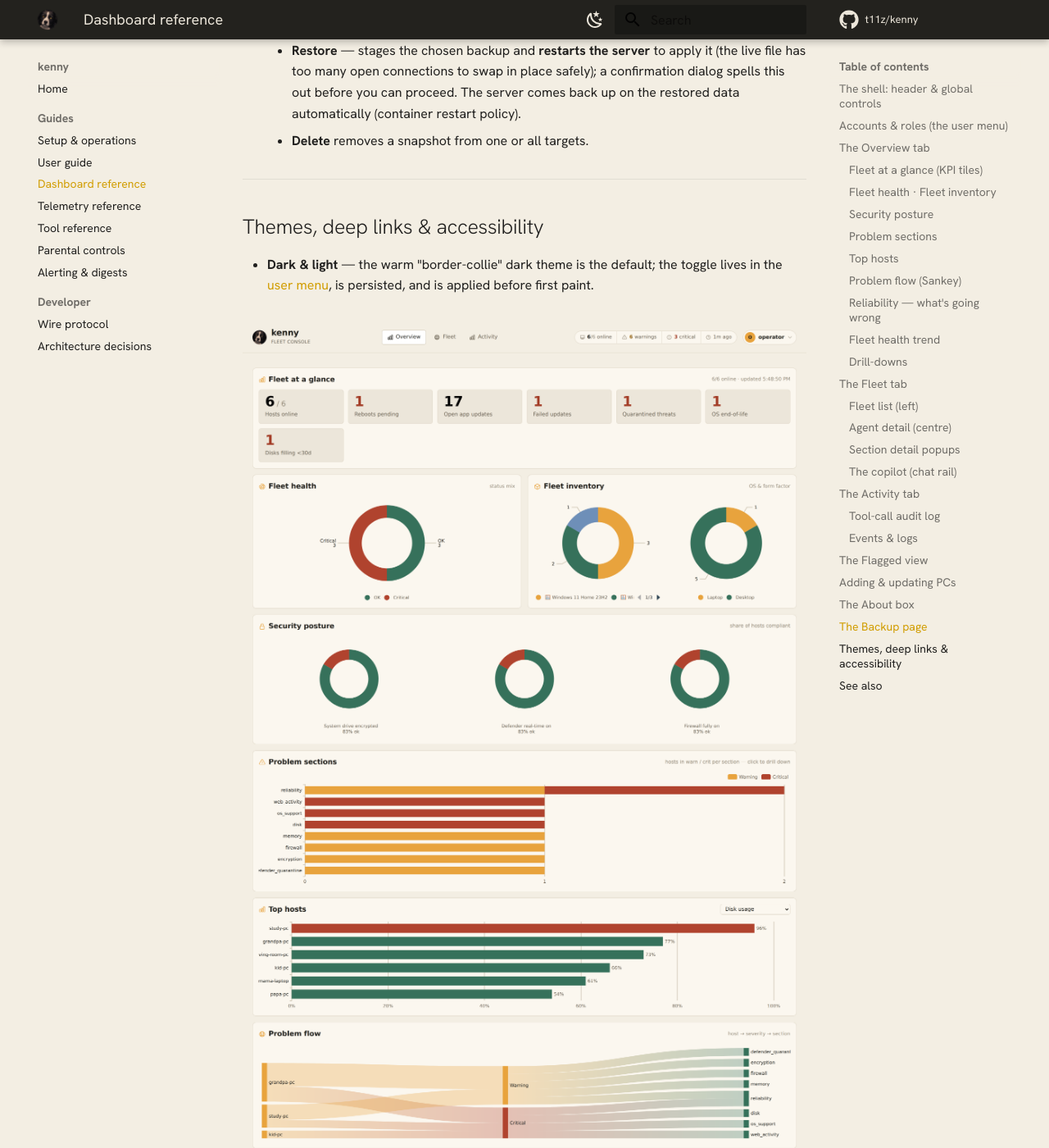
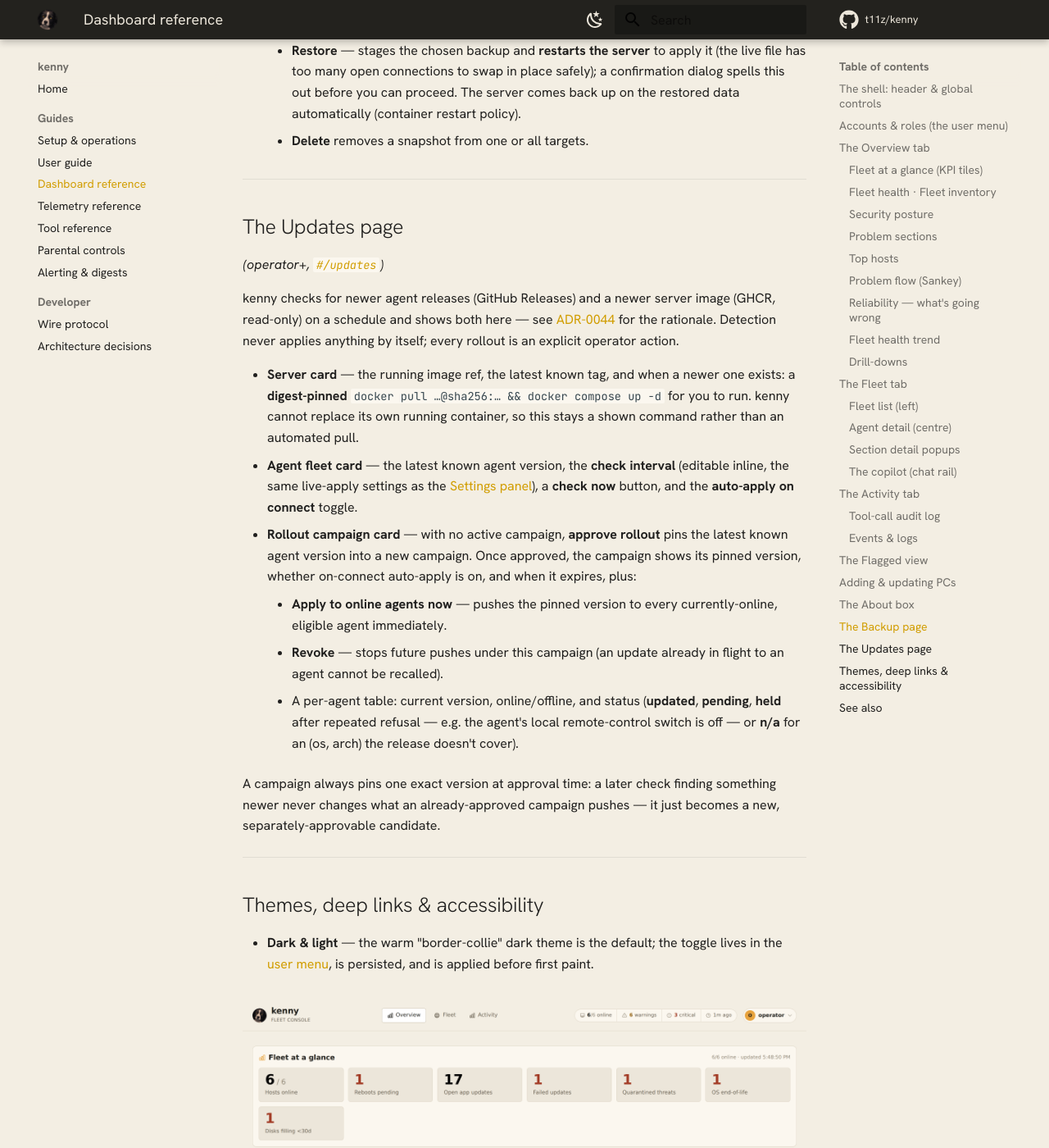
Before and after one commit to nullthrone/kenny, an MkDocs documentation site: the page built from docs/dashboard.md, in a window 1280 px wide and 1400 px high, scrolled down 20339 px. Shown: the whole window at 82% size. Built offline with MkDocs 1.6.1 and Material for MkDocs 9.7.7, drawn with Linux system fonts in a browser that asks for light colours; comment, search, counter and statistics services are not loaded; some of the changed text lies outside the part shown.

Commit message:
docs: reconcile dashboard.md + ADR index for the Updates page (ADR-0044)
Follows /doc-sync after the prior commit added the Updates dashboard tab,
its /api/updates* routes, and a new settings group:

- docs/dashboard.md: new "The Updates page" section (mirrors the Backup
  page's structure/tone) documenting the server/agent-fleet/campaign cards;
  added #/updates to the deep-links list.
- docs/adr/README.md: indexed ADR-0044 (status: proposed, matching the
  record itself).

Screenshots intentionally NOT regenerated: cross-checked scripts/screenshots/
shots.py against the index.html diff — the only visible change is a new
entry in the user-menu dropdown (never opened by any existing shot) and the
new #/updates route (never visited by any existing shot). None of the 12
screenshots the doc-drift map lists for an index.html change actually show
anything that changed, so a regen would produce byte-identical PNGs. Same
precedent as the Backup page (ADR-0043), which also shipped without a
dedicated screenshot.

`mkdocs build --strict` passes (exit 0; one pre-existing unrelated INFO-level
anchor note in user-guide.md, untouched by this change).

Co-Authored-By: Claude Sonnet 5 <noreply@anthropic.com>
Claude-Session: https://claude.ai/code/session_01FTeUjhkk7dSbhsx35dRc4K
Signed-off-by: Claude <noreply@anthropic.com>

```diff
--- a/docs/dashboard.md
+++ b/docs/dashboard.md
@@ -430,6 +430,40 @@ for the full rationale.
 
 ---
 
+## The Updates page
+
+*(operator+, [`#/updates`](#the-shell-header-global-controls))*
+
+kenny checks for newer agent releases (GitHub Releases) and a newer server image (GHCR,
+read-only) on a schedule and shows both here — see
+[ADR-0044](adr/0044-scheduled-update-detection-and-operator-approved-rollout.md) for the
+rationale. Detection never applies anything by itself; every rollout is an explicit
+operator action.
+
+- **Server card** — the running image ref, the latest known tag, and when a newer one
+  exists: a **digest-pinned** `docker pull …@sha256:… && docker compose up -d` for you to
+  run. kenny cannot replace its own running container, so this stays a shown command rather
+  than an automated pull.
+- **Agent fleet card** — the latest known agent version, the **check interval** (editable
+  inline, the same live-apply settings as the [Settings panel](#accounts-roles-the-user-menu)),
+  a **check now** button, and the **auto-apply on connect** toggle.
+- **Rollout campaign card** — with no active campaign, **approve rollout** pins the latest
+  known agent version into a new campaign. Once approved, the campaign shows its pinned
+  version, whether on-connect auto-apply is on, and when it expires, plus:
+    - **Apply to online agents now** — pushes the pinned version to every currently-online,
+      eligible agent immediately.
+    - **Revoke** — stops future pushes under this campaign (an update already in flight to
+      an agent cannot be recalled).
+    - A per-agent table: current version, online/offline, and status (**updated**,
+      **pending**, **held** after repeated refusal — e.g. the agent's local remote-control
+      switch is off — or **n/a** for an (os, arch) the release doesn't cover).
+
+A campaign always pins one exact version at approval time: a later check finding something
+newer never changes what an already-approved campaign pushes — it just becomes a new,
+separately-approvable candidate.
+
+---
+
 ## Themes, deep links & accessibility
 
 - **Dark & light** — the warm "border-collie" dark theme is the default; the toggle lives in
@@ -445,7 +479,8 @@ for the full rationale.
   (OK = ● check, Warning = ◍ triangle, Critical = ■ octagon, Unknown = dashed ○), so the
   console is legible without colour.
 - **Deep links** — every view is a URL hash you can bookmark or share (`#/overview`,
-  `#/fleet`, `#/activity/audit`, `#/activity/events`, `#/flagged/warn`, `#/flagged/crit`).
+  `#/fleet`, `#/activity/audit`, `#/activity/events`, `#/flagged/warn`, `#/flagged/crit`,
+  `#/settings`, `#/backup`, `#/updates`).
 - **Keyboard & motion** — Escape closes modals and the copilot drawer; animations respect
   `prefers-reduced-motion`.
 
```
Also changed, not shown: docs/adr/README.md (+1 -0 lines).
